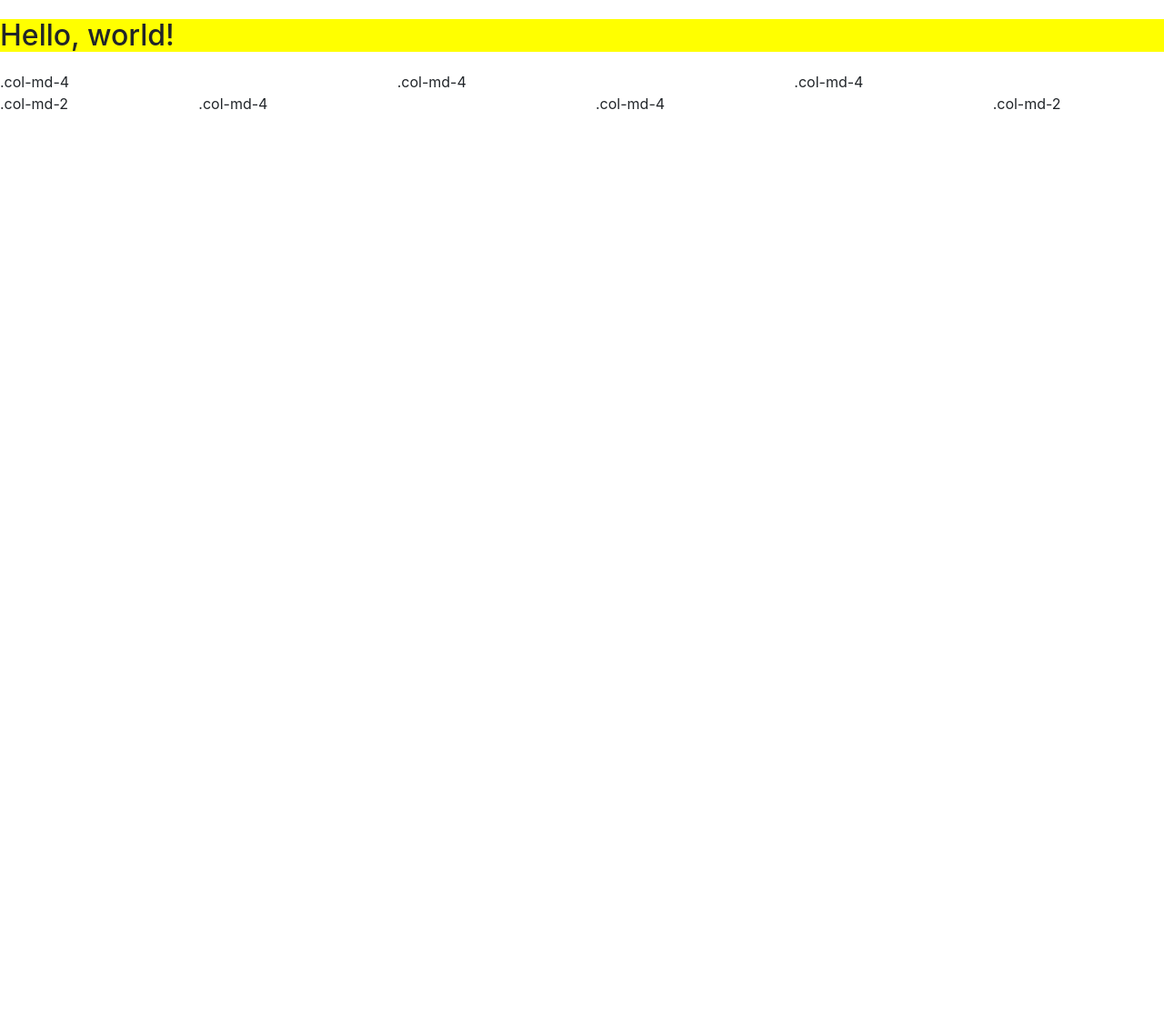
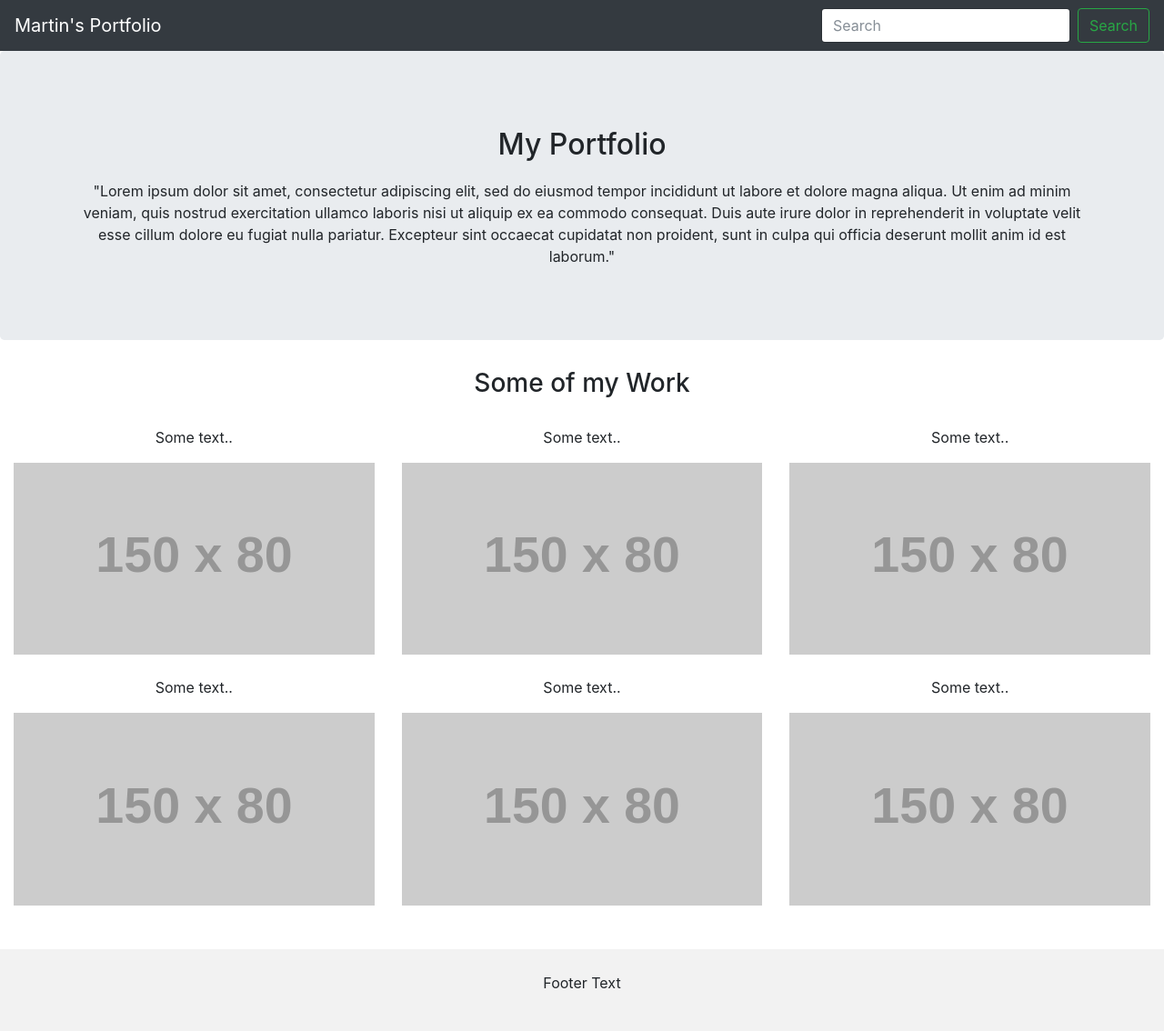
Before and after one commit to martinklotzman/portfolio, a plain HTML site: page index.html in a window 1280 px wide. Shown: the whole page at 91% size. Before the commit the page ends 821 px from the top, so only its background shows below. Drawn offline with nearby package versions, Linux system fonts and the light colour scheme; placeholder pictures from the web are drawn by us.

Commit message:
update template

```diff
--- a/index.html
+++ b/index.html
@@ -14,20 +14,68 @@
 
   </head>
   <body>
-    <h1>Hello, world!</h1>
+    <nav class="navbar navbar-expand-lg navbar-dark bg-dark">
+      <a class="navbar-brand" href="#">Martin's Portfolio</a>
+      <button class="navbar-toggler" type="button" data-toggle="collapse" data-target="#navbarSupportedContent" aria-controls="navbarSupportedContent" aria-expanded="false" aria-label="Toggle navigation">
+        <span class="navbar-toggler-icon"></span>
+      </button>
 
-    <div class="row">
-        <div class="col-md-4">.col-md-4</div>
-        <div class="col-md-4">.col-md-4</div>
-        <div class="col-md-4">.col-md-4</div>
+      <div class="collapse navbar-collapse mr-auto" id="navbarSupportedContent">
+        <ul class="navbar-nav mr-auto">
+        </ul>
+        <form class="form-inline my-2 my-lg-0">
+          <input class="form-control mr-sm-2" type="text" placeholder="Search" aria-label="Search">
+          <button class="btn btn-outline-success my-2 my-sm-0" type="submit">Search</button>
+        </form>
+      </div>
+    </nav>
+
+<div class="jumbotron">
+  <div class="container text-center">
+    <h1>My Portfolio</h1>
+    <p>"Lorem ipsum dolor sit amet, consectetur adipiscing elit, sed do eiusmod tempor incididunt ut labore et dolore magna aliqua. Ut enim ad minim veniam, quis nostrud exercitation ullamco laboris nisi ut aliquip ex ea commodo consequat. Duis aute irure dolor in reprehenderit in voluptate velit esse cillum dolore eu fugiat nulla pariatur. Excepteur sint occaecat cupidatat non proident, sunt in culpa qui officia deserunt mollit anim id est laborum."</p>
+  </div>
+</div>
+
+<div class="container-fluid bg-3 text-center">
+  <h3>Some of my Work</h3><br>
+  <div class="row">
+    <div class="col-md-4">
+      <p>Some text..</p>
+      <img src="https://placehold.it/150x80?text=IMAGE" class="img-responsive" style="width:100%" alt="Image">
     </div>
+    <div class="col-md-4">
+      <p>Some text..</p>
+      <img src="https://placehold.it/150x80?text=IMAGE" class="img-responsive" style="width:100%" alt="Image">
+    </div>
+    <div class="col-md-4">
+      <p>Some text..</p>
+      <img src="https://placehold.it/150x80?text=IMAGE" class="img-responsive" style="width:100%" alt="Image">
+    </div>
+  </div>
+</div><br>
 
-    <div class="row">
-        <div class="col-md-2">.col-md-2</div>
-        <div class="col-md-4">.col-md-4</div>
-        <div class="col-md-4">.col-md-4</div>
-        <div class="col-md-2">.col-md-2</div>
+<div class="container-fluid bg-3 text-center">
+  <div class="row">
+    <div class="col-md-4">
+      <p>Some text..</p>
+      <img src="https://placehold.it/150x80?text=IMAGE" class="img-responsive" style="width:100%" alt="Image">
     </div>
+    <div class="col-md-4">
+      <p>Some text..</p>
+      <img src="https://placehold.it/150x80?text=IMAGE" class="img-responsive" style="width:100%" alt="Image">
+    </div>
+    <div class="col-md-4">
+      <p>Some text..</p>
+      <img src="https://placehold.it/150x80?text=IMAGE" class="img-responsive" style="width:100%" alt="Image">
+    </div>
+  </div>
+</div><br><br>
+
+<footer class="container-fluid text-center">
+  <p>Footer Text</p>
+</footer>
+
 
     <!-- jQuery first, then Popper.js, then Bootstrap JS -->
     <script src="https://code.jquery.com/jquery-3.2.1.slim.min.js" integrity="sha384-KJ3o2DKtIkvYIK3UENzmM7KCkRr/rE9/Qpg6aAZGJwFDMVNA/GpGFF93hXpG5KkN" crossorigin="anonymous"></script>
--- a/styles/main.css
+++ b/styles/main.css
@@ -1,5 +1,13 @@
 html,body { height:100%; }
 
-h1 {
-  background-color: yellow;
+/* Remove the navbar's default margin-bottom and rounded borders */
+.navbar {
+  margin-bottom: 0;
+  border-radius: 0;
 }
+
+/* Add a gray background color and some padding to the footer */
+footer {
+  background-color: #f2f2f2;
+  padding: 25px;
+}
```
